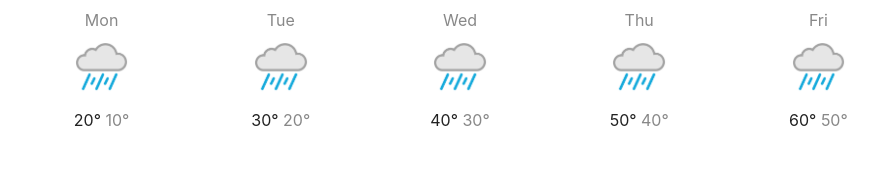
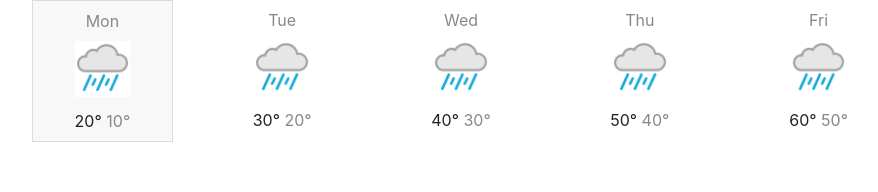
Before and after one commit to vjenacka/weather-app, a React (Create React App) app: page / in a window 1280 px wide. Shown: the top 192 px of the page, without its empty margins (180-1058 px from the left). Built offline with nearby package versions, Linux system fonts and the light colour scheme.

Commit message:
Adding  functionality  when the card is clicked

```diff
--- a/src/App.js
+++ b/src/App.js
@@ -6,18 +6,21 @@ class App extends Component {
     super(props);
     this.state= {
       forcast:[
-        { day: 'Mon', highestTemp: 20, lowestTemp: 10 },
-        { day: 'Tue', highestTemp: 30, lowestTemp: 20 },
-        { day: 'Wed', highestTemp: 40, lowestTemp: 30 },
-        { day: 'Thu', highestTemp: 50, lowestTemp: 40 },
-        { day: 'Fri', highestTemp: 60, lowestTemp: 50 }
+        { id: 1, day: 'Mon', highestTemp: 20, lowestTemp: 10 , active: true},
+        { id: 2, day: 'Tue', highestTemp: 30, lowestTemp: 20, active: false },
+        { id: 3, day: 'Wed', highestTemp: 40, lowestTemp: 30, active: false},
+        { id: 4, day: 'Thu', highestTemp: 50, lowestTemp: 40, active: false },
+        { id: 5, day: 'Fri', highestTemp: 60, lowestTemp: 50, active: false }
       ]
     }
+  }
+  hourlyForcast= id =>{
+    console.log(id);
   }
   render() {
     return (
       <div className="App">
-        <Collection forcast={this.state.forcast} />
+        <Collection forcast={this.state.forcast} hourlyForcast={this.hourlyForcast}/>
       </div>
     );
   }
--- a/src/components/Card/Card.css
+++ b/src/components/Card/Card.css
@@ -14,11 +14,21 @@
 .card span{
     color: #222;
 }
- .card-focused{
-    width: 10%;
-    margin: 0 auto;
+ .card-active{
+    display: inline-block;
+    margin: 0 20px;
     text-align: center;
     color: #888;
     border: 1px solid #DCDCDC;
     background: #F8F8F8;
 }
+.card-active img{
+    width: 40%;
+    margin: 0 auto;
+}
+.card-active p{
+    margin: 10px 0;
+}
+.card-active span{
+    color: #222;
+}
--- a/src/components/Card/Card.js
+++ b/src/components/Card/Card.js
@@ -2,9 +2,10 @@ import React from 'react';
 import img from './download.png';
 import './Card.css';
 
-export default function Card({date}) {
+export default function Card({date,hourlyForcast}) {
+  const cssClass= date.active? 'card-active':'card';
   return (
-    <div className={`card`}>
+    <div className={cssClass} onClick={()=>{hourlyForcast(date.id)}}>
         <p>{date.day}</p>
         <img src={img} alt="weather image"/>
         <p><span>{date.highestTemp}&deg;</span> {date.lowestTemp}&deg;</p>
--- a/src/components/Collection/Collection.js
+++ b/src/components/Collection/Collection.js
@@ -2,10 +2,10 @@ import React from 'react';
 import Card from '../Card/Card';
 import './Collection.css';
 
-export default function Collection ({forcast}) {
+export default function Collection ({forcast,hourlyForcast}) {
     const collection = forcast.map( date =>{
         return (
-            <Card date={date} key={Math.floor(Math.random()*100)}/>
+            <Card date={date} key={date.id} hourlyForcast={hourlyForcast}/>
         )
     })
   return (
```
